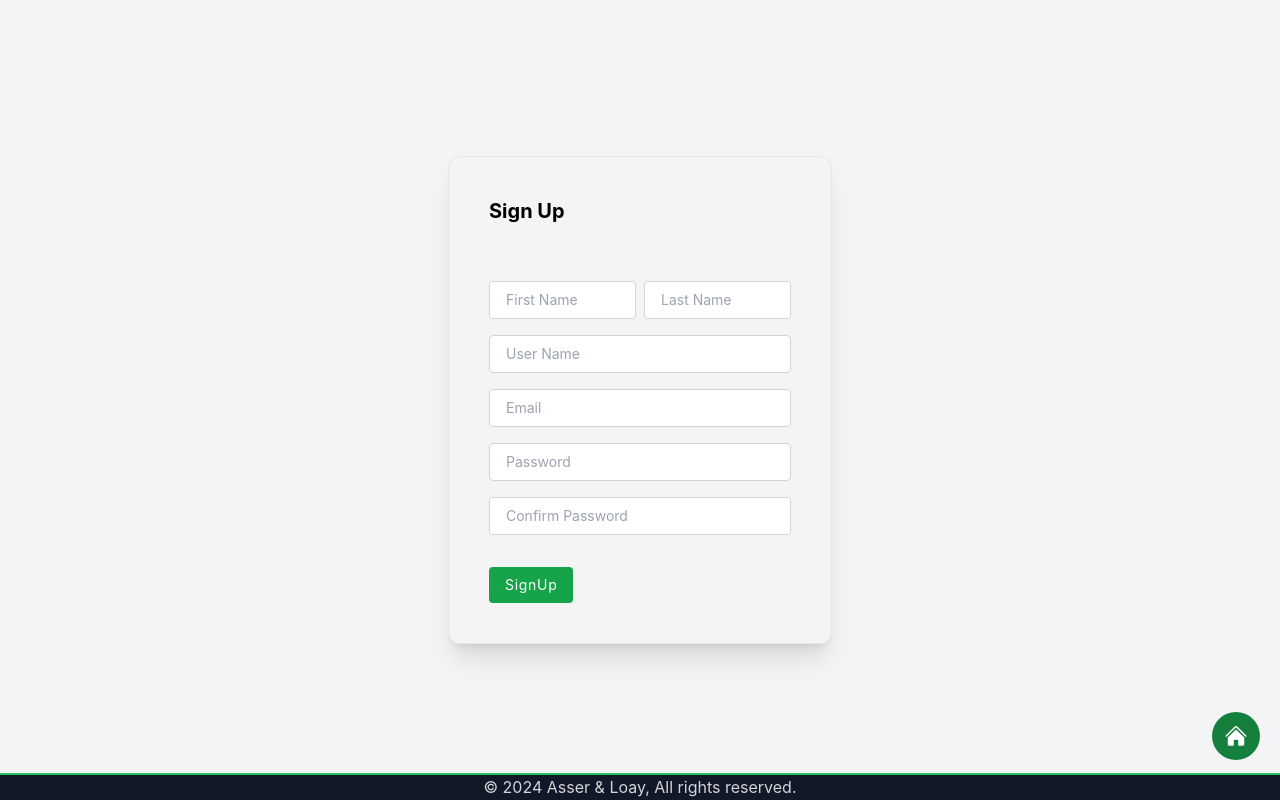
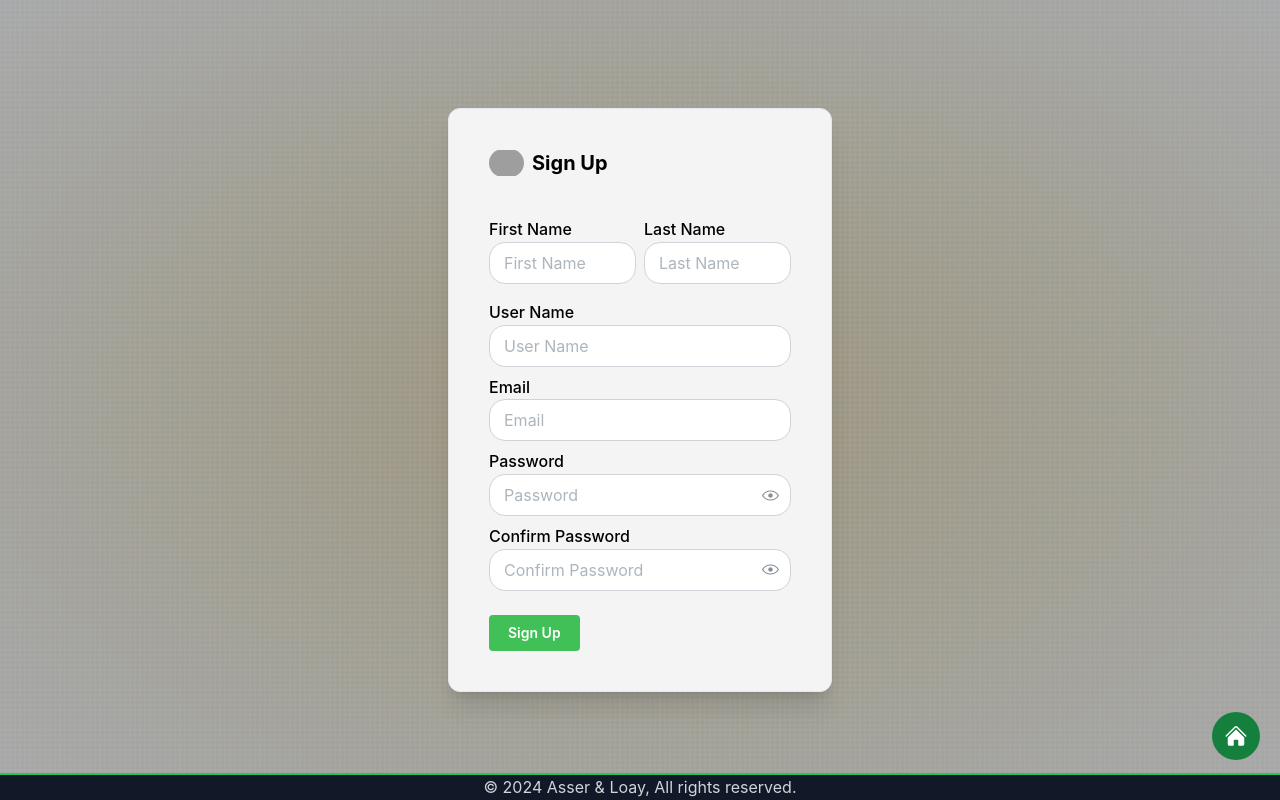
Before and after one commit to AsserElshafey/best-version-of-your-self, a Next.js app in the folder best-version-of-your-self/: page /signup in a window 1280 px wide. Built offline with nearby package versions, Linux system fonts and the light colour scheme; grey boxes are pictures that could not be loaded.

Commit message:
feat(signup):using mantine inputs added overlay

```diff
--- a/best-version-of-your-self/app/signup/page.jsx
+++ b/best-version-of-your-self/app/signup/page.jsx
@@ -1,10 +1,12 @@
-"use client"
+"use client";
 import Link from "next/link";
 import { HomeIcon } from "@heroicons/react/24/solid";
 import { useCallback, useState } from "react";
+import Image from "next/image";
 import { useRouter } from "next/navigation";
+import { MantineProvider, TextInput, PasswordInput, Button, LoadingOverlay } from "@mantine/core";
 import api from "../../utils/api";
-
+import Background from "@/components/Background";
 
 function SignUpPage() {
   const [username, setUsername] = useState("");
@@ -12,83 +14,104 @@ function SignUpPage() {
   const [first_name, setFirstName] = useState("");
   const [last_name, setLastName] = useState("");
   const [email, setEmail] = useState("");
+  const [loading, setLoading] = useState(false);
   const router = useRouter();
 
   const handleSubmit = useCallback(async (e) => {
     e.preventDefault();
+    setLoading(true);
 
     try {
       const res = await api.post("api/v1/users/signup/", { username, password, first_name, last_name, email });
       setUsername("");
       setPassword("");
-      setFirstName("")
+      setFirstName("");
       setLastName("");
       setEmail("");
-      router.push('/login'); // Redirect to /user route
+      router.push('/login'); // Redirect to /login route
     } catch (error) {
       alert(error);
+    } finally {
+      setLoading(false);
     }
   }, [username, password, first_name, last_name, email, router]);
 
   return (
-    <>
+    <MantineProvider>
+      <Background>
         <div className="flex justify-center items-center h-screen">
-        <div className="md:w-1/2 max-w-sm border border-solid p-10 rounded-xl shadow-xl bg-zinc-100">
-          <div className="text-center md:text-left mb-10">
+          <div className="relative md:w-1/2 max-w-sm border border-solid p-10 rounded-xl shadow-xl bg-zinc-100">
+            <LoadingOverlay visible={loading} overlayBlur={2} className="rounded-xl" loaderProps={{ color: 'green' }} />
+            <div className="flex gap-2 text-center md:text-left mb-10">
+              <Image
+                src="/images/Logo.ico"
+                alt="Prmptopia Logo"
+                width={35}
+                height={35}
+                className="object-contain rounded-full"
+              />
               <label className="mr-1 font-bold text-xl font">Sign Up</label>
             </div>
-          <div className="flex mb-4">
-            <input
-              className="text-sm w-full px-4 py-2 border border-solid border-gray-300 rounded mt-4 mr-1"
-              type="text"
+            <div className="flex mb-4 gap-2">
+              <TextInput
+                size="md"
+                radius="lg"
+                label="First Name"
                 value={first_name}
                 onChange={(e) => setFirstName(e.target.value)}
                 placeholder="First Name"
               />
-            <input
-              className="text-sm w-full px-4 py-2 border border-solid border-gray-300 rounded mt-4 ml-1"
-              type="text"
+              <TextInput
+                size="md"
+                radius="lg"
+                label="Last Name"
                 placeholder="Last Name"
                 value={last_name}
                 onChange={(e) => setLastName(e.target.value)}
               />
             </div>
-          <input
-            className="text-sm w-full px-4 py-2 border border-solid border-gray-300 rounded mb-4"
-            type="text"
+            <TextInput
+              className="mb-2"
+              size="md"
+              radius="lg"
+              label="User Name"
               placeholder="User Name"
               value={username}
               onChange={(e) => setUsername(e.target.value)}
             />
-          <input
-            className="text-sm w-full px-4 py-2 border border-solid border-gray-300 rounded mb-4"
-            type="text"
+            <TextInput
+              className="mb-2"
+              size="md"
+              radius="lg"
+              label="Email"
               placeholder="Email"
               value={email}
               onChange={(e) => setEmail(e.target.value)}
             />
-
-
-          <input
-            className="text-sm w-full px-4 py-2 border border-solid border-gray-300 rounded"
-            type="password"
+            <PasswordInput
+              className="mb-2"
+              size="md"
+              radius="lg"
+              label="Password"
               value={password}
               onChange={(e) => setPassword(e.target.value)}
               placeholder="Password"
             />
-          <input
-            className="text-sm w-full px-4 py-2 border border-solid border-gray-300 rounded mt-4 mb-4"
-            type="password"
+            <PasswordInput
+              className="mb-2"
+              size="md"
+              radius="lg"
+              label="Confirm Password"
               placeholder="Confirm Password"
             />
             <div className="text-center md:text-left">
-            <button
-              className="mt-4 bg-green-600 hover:bg-green-700 px-4 py-2 text-white rounded text-sm tracking-wider"
-              type="submit"
+              <Button
+                className="mt-4"
+                color="green"
                 onClick={handleSubmit}
               >
-              SignUp
-            </button>
+                Sign Up
+              </Button>
             </div>
           </div>
         </div>
@@ -97,7 +120,8 @@ function SignUpPage() {
             <HomeIcon className="w-6 h-6 text-white" />
           </Link>
         </div>
-    </>
+      </Background>
+    </MantineProvider>
   );
 }
 
```
Lines whose indentation alone changed are shown as unchanged.
